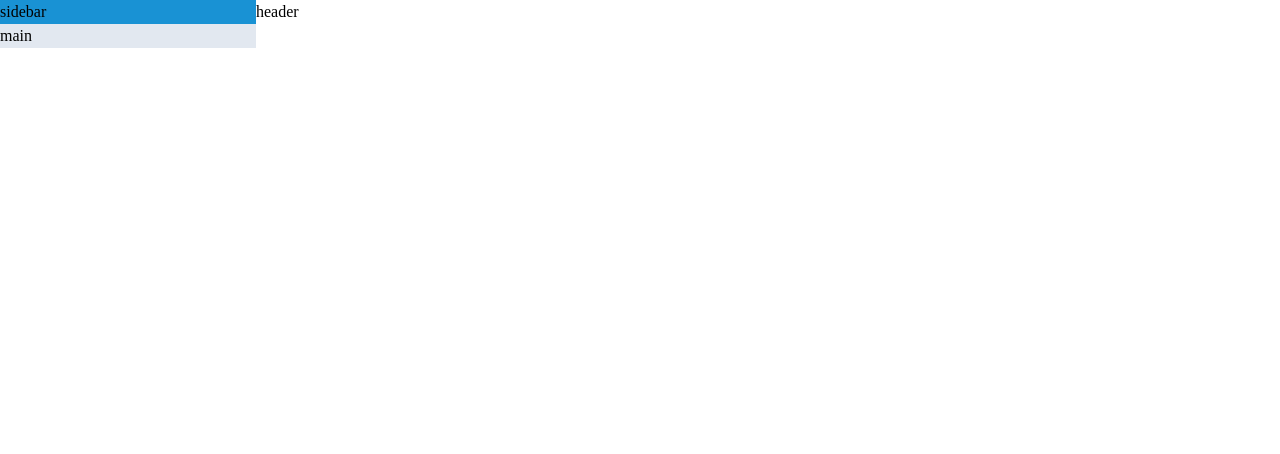
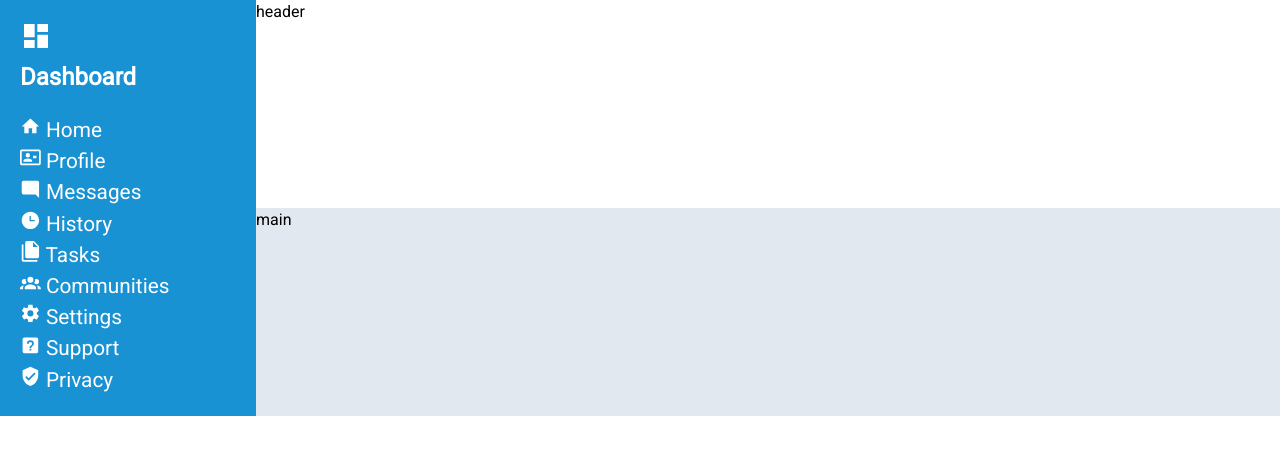
Before and after one commit to annettedm/admin_dashboard, a plain HTML site: page index.html in a window 1280 px wide. Drawn offline with Linux system fonts and the light colour scheme.

Commit message:
add aside contents

```diff
--- a/index.html
+++ b/index.html
@@ -3,18 +3,82 @@
 <head>
   <meta charset="UTF-8">
   <meta name="viewport" content="width=device-width, initial-scale=1.0">
+  <link rel="stylesheet"
+  href="https://fonts.googleapis.com/css?family=Roboto">
   <link rel="stylesheet" href="styles.css">
   <title>Dashboard</title>
 </head>
 <body>
-  <div class="sidebar">
-    sidebar
-  </div>
-  <div class="header">
+  <aside>
+    <div class="title">
+      <svg class="sidebar-title" xmlns="http://www.w3.org/2000/svg" viewBox="0 0 24 24"><title>view-dashboard</title><path d="M13,3V9H21V3M13,21H21V11H13M3,21H11V15H3M3,13H11V3H3V13Z" /></svg>
+      <h1>Dashboard</h1>
+    </div>
+    <ul class="sidebar">
+      <li class="sidebar-item">
+        <a href="">
+          <svg class="sidebar-svg" xmlns="http://www.w3.org/2000/svg" viewBox="0 0 24 24"><title>home</title><path d="M10,20V14H14V20H19V12H22L12,3L2,12H5V20H10Z" /></svg>
+          <span>Home</span>
+        </a>
+      </li>
+      <li class="sidebar-item">
+        <a href="">
+          <svg class="sidebar-svg" xmlns="http://www.w3.org/2000/svg" viewBox="0 0 24 24"><title>smart-card-outline</title><path d="M22 3H2A2.07 2.07 0 0 0 0 5V19A2.07 2.07 0 0 0 2 21H22A2.07 2.07 0 0 0 24 19V5A2.07 2.07 0 0 0 22 3M22 19H2V5H22M14 17V15.75C14 14.09 10.66 13.25 9 13.25S4 14.09 4 15.75V17H14M9 7A2.5 2.5 0 1 0 11.5 9.5A2.5 2.5 0 0 0 9 7M15 10V13H19V10H15" /></svg>
+          <span>Profile</span>
+        </a>
+      </li>
+      <li class="sidebar-item">
+        <a href="">
+          <svg class="sidebar-svg" xmlns="http://www.w3.org/2000/svg" viewBox="0 0 24 24"><title>message-reply</title><path d="M22,4C22,2.89 21.1,2 20,2H4A2,2 0 0,0 2,4V16A2,2 0 0,0 4,18H18L22,22V4Z" /></svg>
+          <span>Messages</span>
+        </a>
+      </li>
+      <li class="sidebar-item">
+        <a href="">
+          <svg class="sidebar-svg" xmlns="http://www.w3.org/2000/svg" viewBox="0 0 24 24"><title>clock-time-three</title><path d="M12 2C6.5 2 2 6.5 2 12C2 17.5 6.5 22 12 22C17.5 22 22 17.5 22 12S17.5 2 12 2M17 13H11V7H12.5V11.5H17V13Z" /></svg>
+          <span>History</span>
+        </a>
+      </li>
+      <li class="sidebar-item">
+        <a href="">
+          <svg class="sidebar-svg" xmlns="http://www.w3.org/2000/svg" viewBox="0 0 24 24"><title>file-multiple</title><path d="M15,7H20.5L15,1.5V7M8,0H16L22,6V18A2,2 0 0,1 20,20H8C6.89,20 6,19.1 6,18V2A2,2 0 0,1 8,0M4,4V22H20V24H4A2,2 0 0,1 2,22V4H4Z" /></svg>
+          <span>Tasks</span>
+        </a>
+      </li>
+      <li class="sidebar-item">
+        <a href="">
+          <svg class="sidebar-svg" xmlns="http://www.w3.org/2000/svg" viewBox="0 0 24 24"><title>account-group</title><path d="M12,5.5A3.5,3.5 0 0,1 15.5,9A3.5,3.5 0 0,1 12,12.5A3.5,3.5 0 0,1 8.5,9A3.5,3.5 0 0,1 12,5.5M5,8C5.56,8 6.08,8.15 6.53,8.42C6.38,9.85 6.8,11.27 7.66,12.38C7.16,13.34 6.16,14 5,14A3,3 0 0,1 2,11A3,3 0 0,1 5,8M19,8A3,3 0 0,1 22,11A3,3 0 0,1 19,14C17.84,14 16.84,13.34 16.34,12.38C17.2,11.27 17.62,9.85 17.47,8.42C17.92,8.15 18.44,8 19,8M5.5,18.25C5.5,16.18 8.41,14.5 12,14.5C15.59,14.5 18.5,16.18 18.5,18.25V20H5.5V18.25M0,20V18.5C0,17.11 1.89,15.94 4.45,15.6C3.86,16.28 3.5,17.22 3.5,18.25V20H0M24,20H20.5V18.25C20.5,17.22 20.14,16.28 19.55,15.6C22.11,15.94 24,17.11 24,18.5V20Z" /></svg>
+          <span>Communities</span>
+        </a>
+      </li>
+      <li class="sidebar-item">
+        <div class="spacer"></div>
+      </li>
+      <li class="sidebar-item">
+        <a href="">
+          <svg class="sidebar-svg" xmlns="http://www.w3.org/2000/svg" viewBox="0 0 24 24"><title>cog</title><path d="M12,15.5A3.5,3.5 0 0,1 8.5,12A3.5,3.5 0 0,1 12,8.5A3.5,3.5 0 0,1 15.5,12A3.5,3.5 0 0,1 12,15.5M19.43,12.97C19.47,12.65 19.5,12.33 19.5,12C19.5,11.67 19.47,11.34 19.43,11L21.54,9.37C21.73,9.22 21.78,8.95 21.66,8.73L19.66,5.27C19.54,5.05 19.27,4.96 19.05,5.05L16.56,6.05C16.04,5.66 15.5,5.32 14.87,5.07L14.5,2.42C14.46,2.18 14.25,2 14,2H10C9.75,2 9.54,2.18 9.5,2.42L9.13,5.07C8.5,5.32 7.96,5.66 7.44,6.05L4.95,5.05C4.73,4.96 4.46,5.05 4.34,5.27L2.34,8.73C2.21,8.95 2.27,9.22 2.46,9.37L4.57,11C4.53,11.34 4.5,11.67 4.5,12C4.5,12.33 4.53,12.65 4.57,12.97L2.46,14.63C2.27,14.78 2.21,15.05 2.34,15.27L4.34,18.73C4.46,18.95 4.73,19.03 4.95,18.95L7.44,17.94C7.96,18.34 8.5,18.68 9.13,18.93L9.5,21.58C9.54,21.82 9.75,22 10,22H14C14.25,22 14.46,21.82 14.5,21.58L14.87,18.93C15.5,18.67 16.04,18.34 16.56,17.94L19.05,18.95C19.27,19.03 19.54,18.95 19.66,18.73L21.66,15.27C21.78,15.05 21.73,14.78 21.54,14.63L19.43,12.97Z" /></svg>
+          <span>Settings</span>
+        </a>
+      </li>
+      <li class="sidebar-item">
+        <a href="">
+          <svg class="sidebar-svg" xmlns="http://www.w3.org/2000/svg" viewBox="0 0 24 24"><title>help-box</title><path d="M11,18H13V16H11V18M12,6A4,4 0 0,0 8,10H10A2,2 0 0,1 12,8A2,2 0 0,1 14,10C14,12 11,11.75 11,15H13C13,12.75 16,12.5 16,10A4,4 0 0,0 12,6M5,3H19A2,2 0 0,1 21,5V19A2,2 0 0,1 19,21H5A2,2 0 0,1 3,19V5A2,2 0 0,1 5,3Z" /></svg>
+          <span>Support</span>
+        </a>
+      </li>
+      <li class="sidebar-item">
+        <a href="">
+          <svg class="sidebar-svg" xmlns="http://www.w3.org/2000/svg" viewBox="0 0 24 24"><title>shield-check</title><path d="M10,17L6,13L7.41,11.59L10,14.17L16.59,7.58L18,9M12,1L3,5V11C3,16.55 6.84,21.74 12,23C17.16,21.74 21,16.55 21,11V5L12,1Z" /></svg>
+          <span>Privacy</span>
+        </a>
+      </li>
+    </ul>
+  </aside>
+  <header>
     header
-  </div>
-  <div class="main">
+  </header>
+  <main>
     main
-  </div>
+  </main>
 </body>
 </html>
--- a/styles.css
+++ b/styles.css
@@ -10,19 +10,56 @@
 
 body {
   line-height: 1.5;
+  font-family: 'Roboto', sans-serif;
 
   display: grid;
   grid-template-columns: 1fr 4fr;
+  grid-template-rows: auto;
+}
+
+aside {
+  background-color: #1992D4;
+  color: white;
+
+  padding: 20px;
+
+  grid-row: 1 / 3;
+  display: grid;
+  gap: 20px;
+}
+
+.title h1 {
+  font-size: 1.5rem;
+  font-weight: bold;
 }
 
 .sidebar {
-  background-color: #1992D4;
+  list-style-type: none;
 }
 
-.header {
+.sidebar a {
+  text-decoration: none ;
+  color: white;
+  font-size: 1.3rem;
+}
+
+.sidebar-title {
+  width: 2rem;
+  fill:white;
+}
+
+.sidebar-svg {
+  fill: white;
+  width: 1.3rem;
+}
+
+header {
+  grid-column: 2 / 3;
+}
+
+main {
+  background-color: #E2E8F0;
+
+  grid-column: 2 / 3;
 
 }
-
-.main {
-  background-color: #E2E8F0;
-}
```
